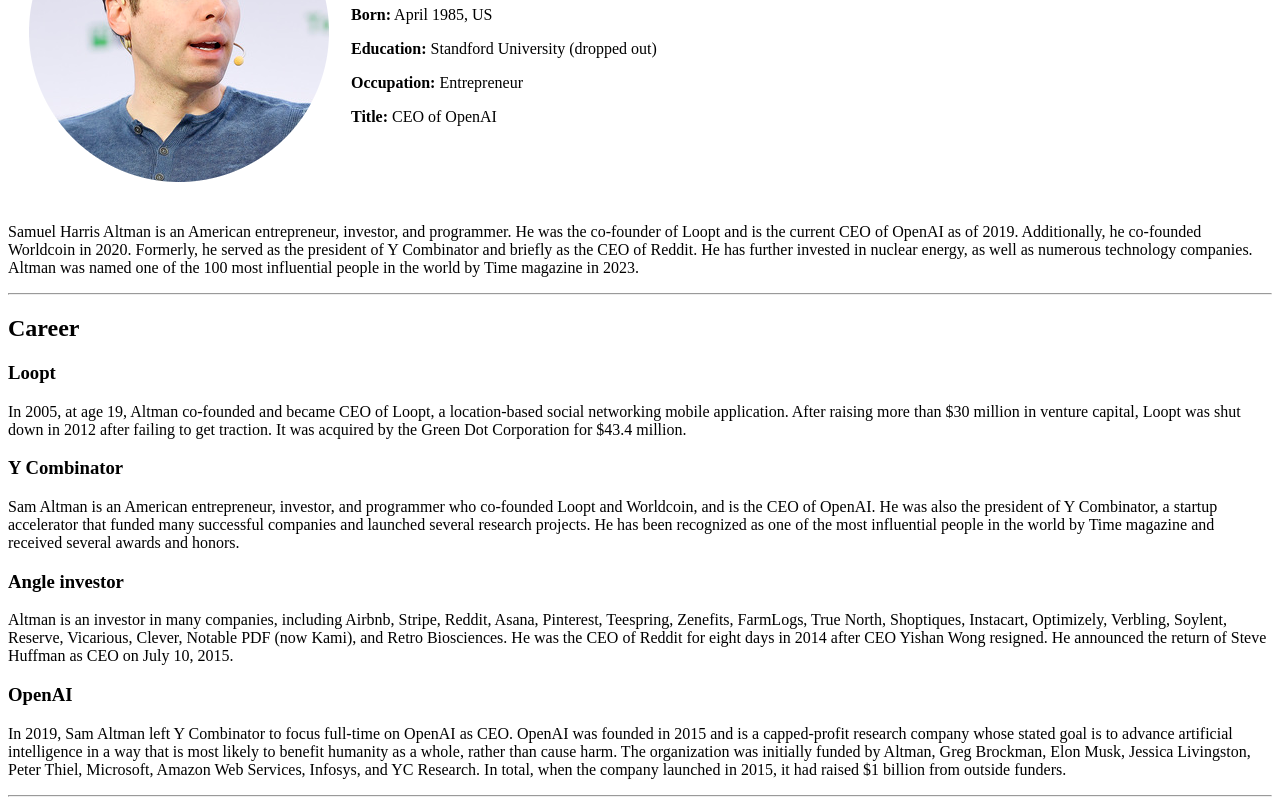
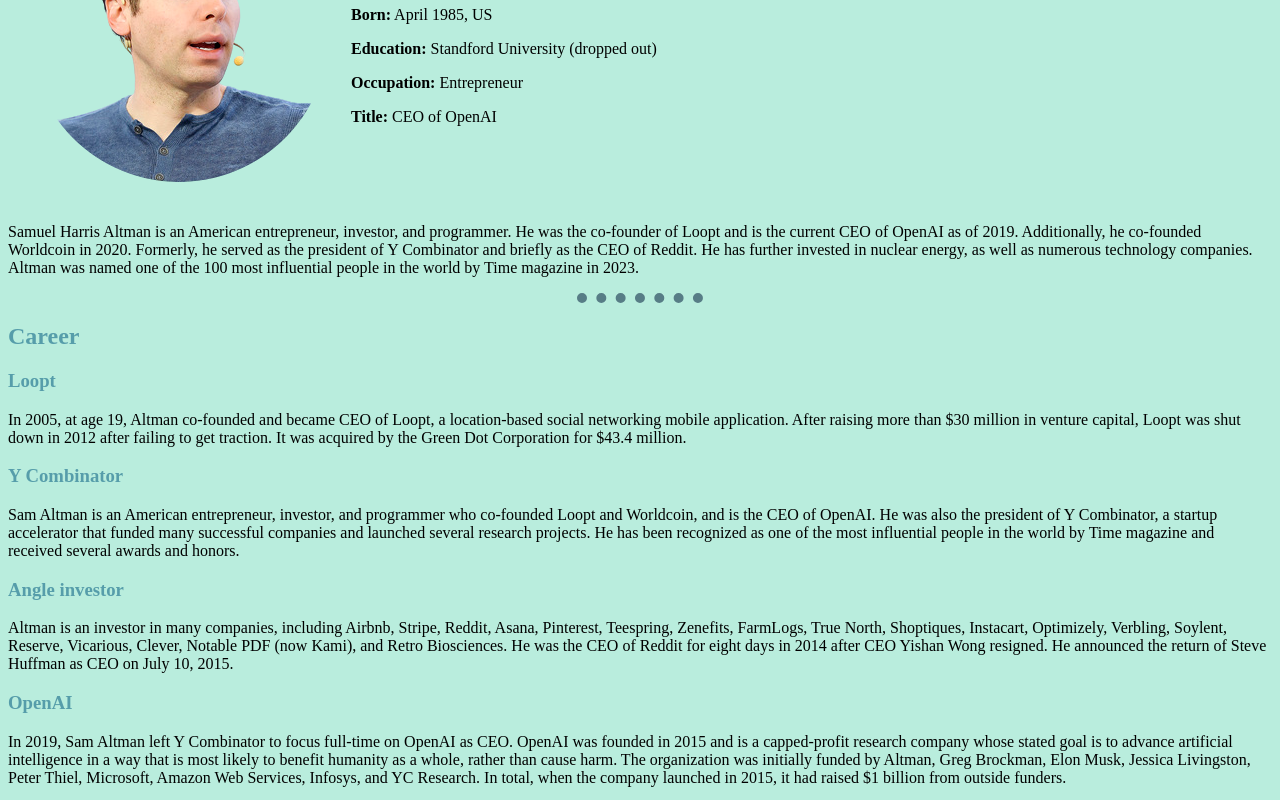
Before and after one commit to edxmurph/BingAI, a plain HTML site: page sam_altman_profile.html in a window 1280 px wide. Shown: the part 147-947 px from the top of the page. Drawn offline with Linux system fonts and the light colour scheme.

Commit message:
new change

```diff
--- /dev/null
+++ b/css/styles.css
@@ -0,0 +1,22 @@
+body {
+    background-color: #B9EDDD;
+}
+hr {
+    border-style: none;
+    border-top-style: dotted;
+    border-color: #577D86;
+    border-width: 10px;
+    width: 10%;
+}
+h1 {
+    color: #569DAA;
+}
+h2 {
+    color: #569DAA;
+}
+h3 {
+    color: #569DAA;
+}
+a:hover {
+    color:azure;
+}
--- a/sam_altman_profile.html
+++ b/sam_altman_profile.html
@@ -5,11 +5,12 @@
         <meta http-equiv="X-UA-Compatible" content="IE=edge" />
         <meta name="viewport" content="width=device-width, initial-scale=1.0" />
         <title>Sam Altman</title>
+        <link rel="stylesheet" href="css/styles.css">
     </head>
     <body>
         <table cellspacing="20">
             <tr>
-                <td><img src="sam_altman.png" alt="Sam Altman"/></td>
+                <td><img src="images/sam_altman.png" alt="Sam Altman"/></td>
                 <td>
                     <h1><strong> Sam Altman </strong></h1>
                     <p><strong>Born:</strong> April 1985, US</p>
```
Also changed, not shown: index.html (+2 -1 lines), sam_altman_contact.html (+1 -0 lines), satya_nadella_contact.html (+1 -0 lines), satya_nadella_profile.html (+2 -1 lines), images/bing_logo.png (added), images/sam_altman.png (added), images/satya_nadella.png (added).
